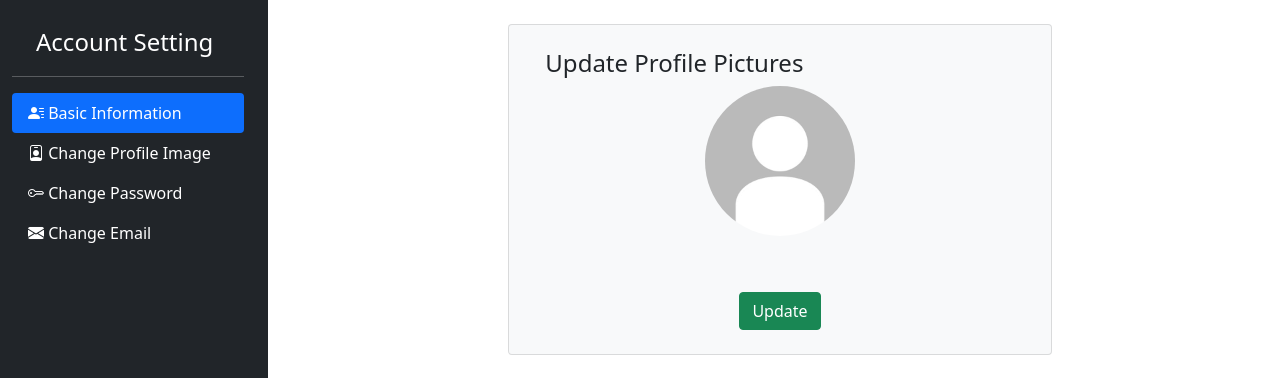
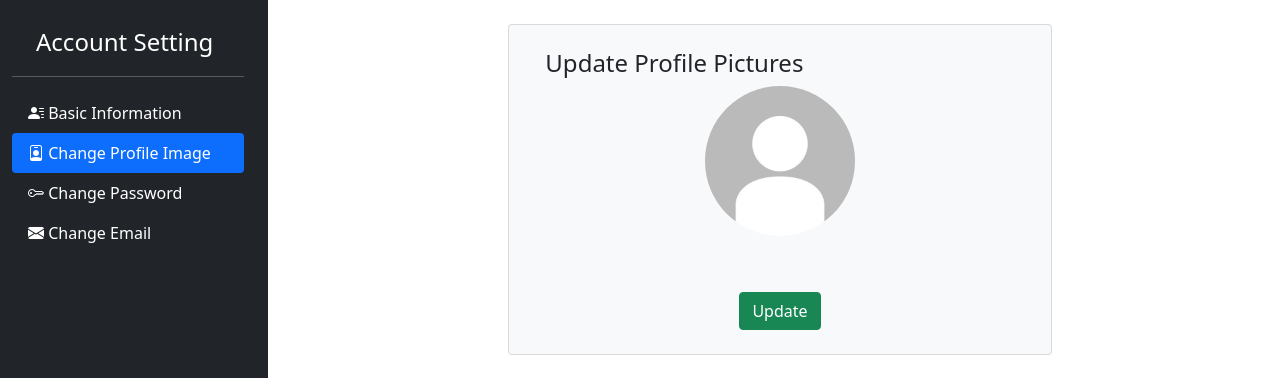
Before and after one commit to saqe/Blog-With-Django, a Django app: page /settings/update_image/ in a window 1280 px wide. Shown: the part 56-434 px from the top of the page. Run offline with Django 3.2, Linux system fonts and the light colour scheme; the visitor is signed in with stand-in values (Sample User, id 1); some libraries are stand-ins or nearby versions.

Commit message:
👌 IMPROVED UI for setting left bar of active nav.

```diff
--- a/settings/templates/settings/sidebar/left.html
+++ b/settings/templates/settings/sidebar/left.html
@@ -4,15 +4,15 @@
     </a>
     <hr>
     <ul class="nav nav-pills flex-column mb-auto">
-        <li class="nav-item"> <a href="#" class="nav-link active" aria-current="page">
+        <li><a href="{% url 'update-profile' %}" class="nav-link text-white {% if basic_active  %}active{% endif %}" aria-current="page">
             <i class="bi bi-person-lines-fill"></i>
             Basic Information
         </a></li>
-        <li><a href="{% url 'update-profile-image' %}" class="nav-link text-white">
+        <li><a href="{% url 'update-profile-image' %}" class="nav-link text-white  {% if picture_active  %}active{% endif %}">
             <i class="bi bi-person-badge"></i>
             Change Profile Image
         </a></li>
-        <li><a href="#" class="nav-link text-white">
+        <li><a href="{% url 'update-profile-password' %}" class="nav-link text-white  {% if password_active  %}active{% endif %}">
             <i class="bi bi-key"></i>
             Change Password
         </a></li>
```
